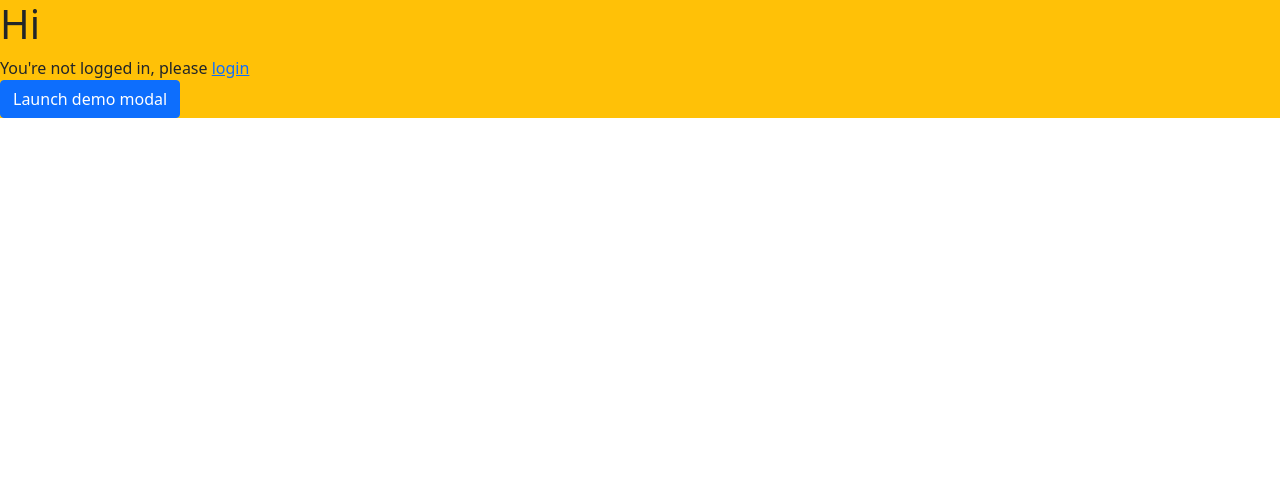
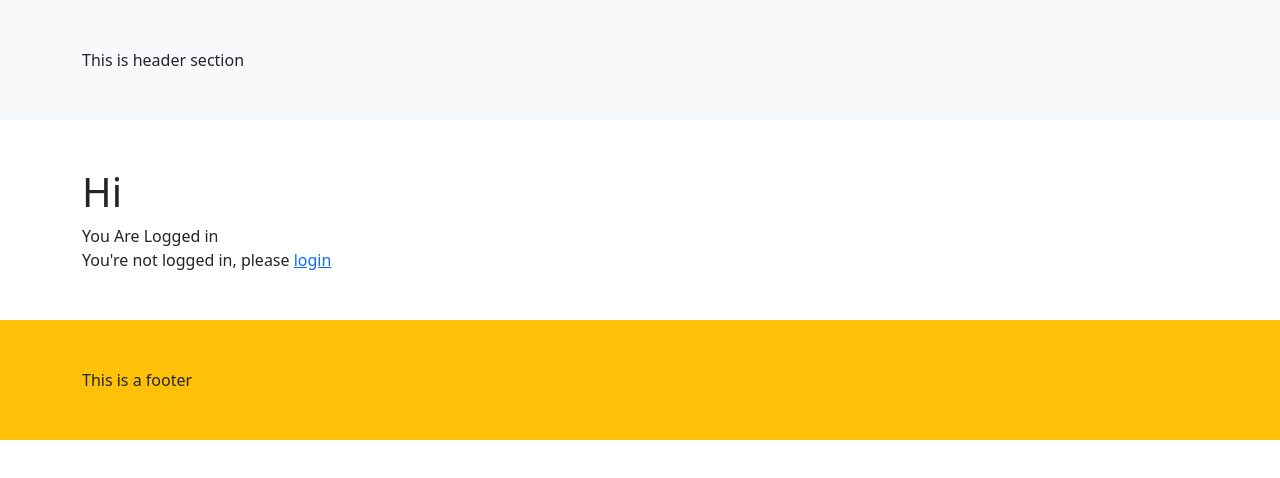
Before and after one commit to flowdegree/js_nuxt_foursquare_bot_settings, a Nuxt app: page / in a window 1280 px wide. Shown: the top 478 px of the page. Built offline with nearby package versions, Linux system fonts and the light colour scheme.

Commit message:
silly error it was

```diff
--- /dev/null
+++ b/components/Footer.vue
@@ -0,0 +1,18 @@
+<template>
+  <footer class="p-5 bg-warning">
+    <div class="container">
+        This is a footer
+    </div>
+
+  </footer>
+</template>
+
+<script>
+export default {
+
+}
+</script>
+
+<style>
+
+</style>
--- /dev/null
+++ b/components/Header.vue
@@ -0,0 +1,17 @@
+<template>
+  <header class="p-5 bg-light">
+    <div class="container">
+        This is header section
+    </div>
+  </header>
+</template>
+
+<script>
+export default {
+
+}
+</script>
+
+<style>
+
+</style>
--- a/components/Home.vue
+++ b/components/Home.vue
@@ -1,70 +1,47 @@
 <!-- Please remove this file from your project -->
 <template>
-  <div class="bg-warning">
+  <section class="p-5 bg-alert">
+    <div class="container">
+      <div class="row">
+        <div class="col">
+          <div class="">
             <h1>Hi</h1>
-    <div if="logged_in"></div>
-    <div else>You're not logged in, please <a data-toggle="modal" href="#exampleModal">login</a></div>
-    <button type="button" class="btn btn-primary"  data-toggle="modal" data-target="#exampleModal">
-  Launch demo modal
-</button>
+            <div if="logged_in">
+              You Are Logged in
+            </div>
+            <div else>
+              You're not logged in, please <a role="button" data-bs-toggle="modal" href="#exampleModal">login</a>
+            </div>
 
-    <div
-      class="modal fade"
-      id="exampleModal"
-      tabindex="-1"
-      role="dialog"
-      aria-labelledby="exampleModalLabel"
-      aria-hidden="true"
-    >
-      <div class="modal-dialog" role="document">
+
+            <!-- Modal -->
+            <div class="modal fade" id="exampleModal" tabindex="-1" aria-labelledby="exampleModalLabel" aria-hidden="true">
+              <div class="modal-dialog">
                 <div class="modal-content">
                   <div class="modal-header">
                     <h5 class="modal-title" id="exampleModalLabel">Modal title</h5>
-            <button
-              type="button"
-              class="close"
-              data-dismiss="modal"
-              aria-label="Close"
-            >
-              <span aria-hidden="true">&times;</span>
-            </button>
+                    <button type="button" class="btn-close" data-bs-dismiss="modal" aria-label="Close"></button>
                   </div>
-          <div class="modal-body">...</div>
+                  <div class="modal-body">
+                    Hello world
+                  </div>
                   <div class="modal-footer">
-            <button
-              type="button"
-              class="btn btn-secondary"
-              data-dismiss="modal"
-            >
-              Close
-            </button>
+                    <button type="button" class="btn btn-secondary" data-bs-dismiss="modal">Close</button>
                     <button type="button" class="btn btn-primary">Save changes</button>
                   </div>
                 </div>
               </div>
             </div>
+
           </div>
+        </div>
+      </div>
+    </div>
+  </section>
+
 </template>
 
 <script>
-import bootstrap from 'bootstrap/dist/js/bootstrap.bundle'
-
-
 export default {
-  name: "NuxtTutorial",
-
-  mounted(){
-    //this.modal = new bModal(document.getElementById('exampleModal'));
-
-  },
-  methods: {
-    toggle () {
-       //this.modal.toggle();
-    }
-  }
 };
-
-
-
-
 </script>
--- a/layouts/default.vue
+++ b/layouts/default.vue
@@ -1,14 +1,16 @@
 <template>
-  <div class="main_layout">
-    <header></header>
+  <div class="app">
+    <Header />
     <nuxt></nuxt>
-    <footer></footer>
+    <Footer />
   </div>
 </template>
 
 <script>
+import Header from '~/components/Header.vue';
+import Footer from '~/components/Footer.vue';
 export default {
-
+    components: { Header, Footer }
 }
 </script>
 
--- a/nuxt.config.js
+++ b/nuxt.config.js
@@ -1,8 +1,7 @@
 export default {
-  // Target: https://go.nuxtjs.dev/config-target
-  target: 'server',
+  target: 'static',
+  ssr: false,
 
-  // Global page headers: https://go.nuxtjs.dev/config-head
   head: {
     title: 'js_nuxt_foursquare_bot_settings',
     htmlAttrs: {
@@ -19,11 +18,9 @@ export default {
       { rel: 'icon', type: 'image/x-icon', href: '/favicon.ico' }
     ],
     script: [
-      { src: 'https://cdnjs.cloudflare.com/ajax/libs/popper.js/1.12.9/umd/popper.min.js',}
     ]
   },
 
-  // Global CSS: https://go.nuxtjs.dev/config-css
   css: [
     '~/assets/scss/main.scss'
   ],
@@ -34,26 +31,54 @@ export default {
     },
   ],
 
-  // Auto import components: https://go.nuxtjs.dev/config-components
   components: true,
 
-  // Modules for dev and build (recommended): https://go.nuxtjs.dev/config-modules
   buildModules: [
   ],
 
-  // Modules: https://go.nuxtjs.dev/config-modules
   modules: [
     // https://go.nuxtjs.dev/axios
     '@nuxtjs/axios',
+    '@nuxtjs/auth-next'
   ],
 
-  // Axios module configuration: https://go.nuxtjs.dev/config-axios
   axios: {
     // Workaround to avoid enforcing hard-coded localhost:3000: https://github.com/nuxt-community/axios-module/issues/308
     baseURL: '/',
   },
 
-  // Build Configuration: https://go.nuxtjs.dev/config-build
+  auth: {
+    strategies: {
+      social : {
+        scheme: 'oauth2',
+        endpoints: {
+          authorization: 'https://foursquare.com/oauth2/authenticate',
+          token: "https://foursquare.com/oauth2/access_token",
+          userInfo: 'https://api.foursquare.com/v2/users/self',
+          logout: 'https://example.com/logout'
+        },
+        token: {
+          property: 'access_token',
+          type: 'Bearer',
+          maxAge: 1800
+        },
+        responseType: 'code',
+        grantType: 'authorization_code',
+        clientId: 'SSLCJJA1VNRMXXI2OS40YTWS5IDL1155I4QHXRR5YM3HLJ01',
+        redirectUri:'http://localhost:3000/callback',
+        codeChallengeMethod: '',
+
+      }
+
+    }
+  },
+
   build: {
+  },
+
+  router: {
+    middleware: ['auth']
   }
+
+
 }
--- a/package.json
+++ b/package.json
@@ -9,11 +9,13 @@
     "generate": "nuxt generate"
   },
   "dependencies": {
+    "@nuxtjs/auth-next": "5.0.0-1648802546.c9880dc",
     "@nuxtjs/axios": "^5.13.6",
     "@popperjs/core": "^2.11.5",
     "bootstrap": "^5.1.3",
     "bootstrap-icons": "^1.8.1",
     "core-js": "^3.19.3",
+    "firebase": "^9.10.0",
     "nuxt": "^2.15.8",
     "sass": "^1.49.9",
     "sass-loader": "^10.1.1",
--- /dev/null
+++ b/plugins/bootstrap.client.js
@@ -0,0 +1 @@
+import bootstrap from 'bootstrap';
```
Also changed, not shown: schemes/foursquareScheme.js (added, +42 -0 lines), store/index.js (added), 1 other file (tests, documents, lock files or other folders). Lines whose indentation alone changed are shown as unchanged.
